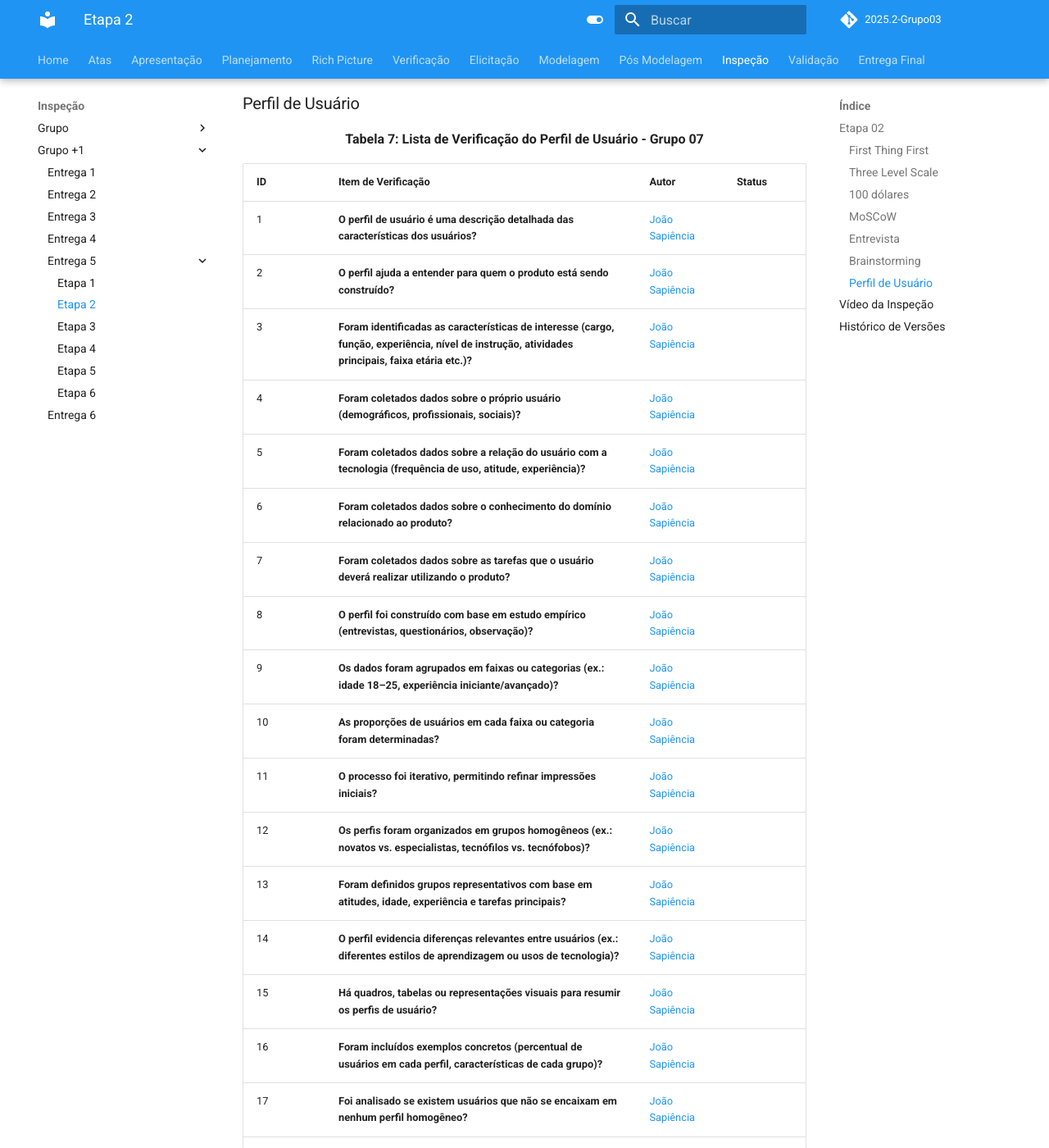
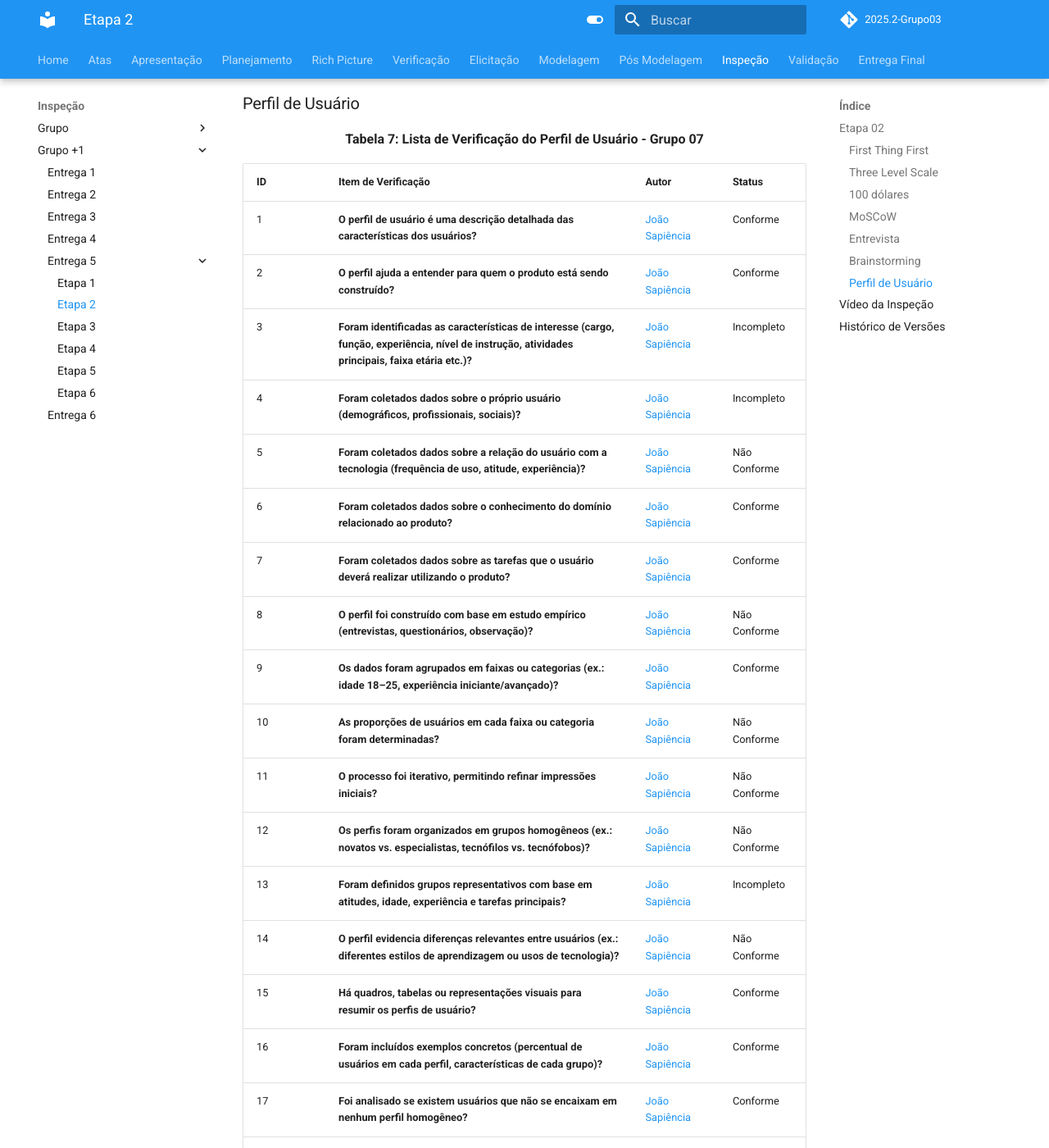
Before and after one commit to Requisitos-de-Software/2025.2-Grupo03, an MkDocs documentation site: the page built from docs/Inspeção/inspeção_Etapa2_grupo_+1_5.md, in a window 1280 px wide and 1400 px high, scrolled down 6378 px. Shown: the whole window at 82% size. Built offline with MkDocs 1.6.1 and Material for MkDocs 9.7.7, drawn with Linux system fonts in a browser that asks for light colours; comment, search, counter and statistics services are not loaded; some of the changed text lies outside the part shown.

Commit message:
Update inspeção_Etapa2_grupo_+1_5.md

```diff
--- a/docs/Inspeção/inspeção_Etapa2_grupo_+1_5.md
+++ b/docs/Inspeção/inspeção_Etapa2_grupo_+1_5.md
@@ -39,14 +39,14 @@ Documento baseado na lista de verificação feita pelo nosso grupo, podendo ser
 
 | ID | Item de Verificação | Autor | Status |
 |----|---------------------|-------|---|
-| 1 | **Todos os requisitos foram listados em três categorias (Alta, Média, Baixa)?** | [Tiago Lemes](https://github.com/TiagoTeixeira-2005) |  |
-| 2 | **A prioridade foi estabelecida com base em uma tabela de importância × urgência?** | [Tiago Lemes](https://github.com/TiagoTeixeira-2005) |  |
-| 3 | **Existe uma priorização definida para cada requisito?** | [Tiago Lemes](https://github.com/TiagoTeixeira-2005) |  |
-| 4 | **As partes interessadas concordaram com a priorização estabelecida?** | [Tiago Lemes](https://github.com/TiagoTeixeira-2005) |  |
-| 5 | **As prioridades altas correspondem a requisitos importantes e urgentes?** | [Tiago Lemes](https://github.com/TiagoTeixeira-2005) |  |
-| 6 | **As prioridades médias correspondem a requisitos importantes, mas não urgentes?** | [Tiago Lemes](https://github.com/TiagoTeixeira-2005) |  |
-| 7 | **As prioridades baixas correspondem a requisitos não importantes e não urgentes?** | [Tiago Lemes](https://github.com/TiagoTeixeira-2005) |  |
-| 8 | **Requisitos classificados como urgentes, mas que não são importantes para os objetivos do negócio, foram identificados e tratados adequadamente (definidos como baixa prioridade ou eliminados)?** | [Tiago Lemes](https://github.com/TiagoTeixeira-2005) |  |
+| 1 | **Todos os requisitos foram listados em três categorias (Alta, Média, Baixa)?** | [Tiago Lemes](https://github.com/TiagoTeixeira-2005) | Conforme  |
+| 2 | **A prioridade foi estabelecida com base em uma tabela de importância × urgência?** | [Tiago Lemes](https://github.com/TiagoTeixeira-2005) | Não Conforme  |
+| 3 | **Existe uma priorização definida para cada requisito?** | [Tiago Lemes](https://github.com/TiagoTeixeira-2005) |Conforme |
+| 4 | **As partes interessadas concordaram com a priorização estabelecida?** | [Tiago Lemes](https://github.com/TiagoTeixeira-2005) | Conforme  |
+| 5 | **As prioridades altas correspondem a requisitos importantes e urgentes?** | [Tiago Lemes](https://github.com/TiagoTeixeira-2005) | Conforme  |
+| 6 | **As prioridades médias correspondem a requisitos importantes, mas não urgentes?** | [Tiago Lemes](https://github.com/TiagoTeixeira-2005) | Conforme  |
+| 7 | **As prioridades baixas correspondem a requisitos não importantes e não urgentes?** | [Tiago Lemes](https://github.com/TiagoTeixeira-2005) | Conforme  |
+| 8 | **Requisitos classificados como urgentes, mas que não são importantes para os objetivos do negócio, foram identificados e tratados adequadamente (definidos como baixa prioridade ou eliminados)?** | [Tiago Lemes](https://github.com/TiagoTeixeira-2005) | Conforme  |
 
 <div align="center"><strong>Autoria de <a href="https://github.com/TiagoTeixeira-2005">Tiago Lemes</a></strong></div>
 
@@ -58,14 +58,14 @@ Documento baseado na lista de verificação feita pelo nosso grupo, podendo ser
 
 | ID | Item de Verificação | Autor | Status |
 |----|---------------------|-------|---|
-| 1 | **Foram dados exatos 100 dólares imaginários para o grupo de priorização?** | [Arthur Guilherme](https://github.com/ArthurGuilher62) |  |
-| 2 | **Cada membro do grupo fez sua própria alocação de seus dólares aos requisitos?** | [Arthur Guilherme](https://github.com/ArthurGuilher62) |  |
-| 3 | **Os requisitos que não tiveram dólares alocados foram considerados com o valor 0?** | [Arthur Guilherme](https://github.com/ArthurGuilher62) |  |
-| 4 | **Não há requisitos que ultrapassem 100 dólares?** | [Arthur Guilherme](https://github.com/ArthurGuilher62) |  |
-| 5 | **A soma de todos os dólares alocados não ultrapassa 100 dólares?** | [Arthur Guilherme](https://github.com/ArthurGuilher62) |  |
-| 6 | **Os integrantes do grupo de priorização foram instruídos a evitar manipulações de valores?** | [Arthur Guilherme](https://github.com/ArthurGuilher62) |  |
-| 7 | **Os dólares foram alocados de acordo com os interesses dos membros?** | [Arthur Guilherme](https://github.com/ArthurGuilher62) |  |
-| 8 | **Cada requisito teve sua média dos valores recebidos?** | [Arthur Guilherme](https://github.com/ArthurGuilher62) |  |
+| 1 | **Foram dados exatos 100 dólares imaginários para o grupo de priorização?** | [Arthur Guilherme](https://github.com/ArthurGuilher62) | Conforme  |
+| 2 | **Cada membro do grupo fez sua própria alocação de seus dólares aos requisitos?** | [Arthur Guilherme](https://github.com/ArthurGuilher62) | Conforme  |
+| 3 | **Os requisitos que não tiveram dólares alocados foram considerados com o valor 0?** | [Arthur Guilherme](https://github.com/ArthurGuilher62) | Não se aplica |
+| 4 | **Não há requisitos que ultrapassem 100 dólares?** | [Arthur Guilherme](https://github.com/ArthurGuilher62) | Conforme  |
+| 5 | **A soma de todos os dólares alocados não ultrapassa 100 dólares?** | [Arthur Guilherme](https://github.com/ArthurGuilher62) | Não Conforme |
+| 6 | **Os integrantes do grupo de priorização foram instruídos a evitar manipulações de valores?** | [Arthur Guilherme](https://github.com/ArthurGuilher62) | Conforme  |
+| 7 | **Os dólares foram alocados de acordo com os interesses dos membros?** | [Arthur Guilherme](https://github.com/ArthurGuilher62) |Conforme   |
+| 8 | **Cada requisito teve sua média dos valores recebidos?** | [Arthur Guilherme](https://github.com/ArthurGuilher62) |Conforme   |
 
 <div align="center"><strong>Autoria de <a href="https://github.com/TiagoTeixeira-2005">Tiago Lemes</a></strong></div>
 
@@ -77,20 +77,20 @@ Documento baseado na lista de verificação feita pelo nosso grupo, podendo ser
 
 | ID | Item de Verificação | Autor | Status |
 |----|---------------------|-------|---|
-| 1 | **A priorização possui quatro classificações de prioridade (Must, Should, Could, Won’t)?** | [Arthur Henrique](https://github.com/arthurhvieira1) |  |
-| 2 | **As classes de priorização foram definidas de maneira clara e compreensível para todos os stakeholders?** | [Arthur Henrique](https://github.com/arthurhvieira1) |  |
-| 3 | **A técnica foi usada com linguagem simples e acessível a todos os envolvidos?** | [Arthur Henrique](https://github.com/arthurhvieira1) |  |
-| 4 | **Os requisitos Must são realmente essenciais/críticos para o sucesso do projeto?** | [Arthur Henrique](https://github.com/arthurhvieira1) |  |
-| 5 | **Caso os requisitos Must não sejam implementados, o projeto não será considerado concluído com sucesso?** | [Arthur Henrique](https://github.com/arthurhvieira1) |  |
-| 6 | **Os requisitos Should são importantes, mas não impedem o sucesso do projeto caso não sejam incluídos?** | [Arthur Henrique](https://github.com/arthurhvieira1) |  |
-| 7 | **Os requisitos Could foram identificados como desejáveis e viáveis apenas se houver tempo e recursos disponíveis?** | [João Felipe](https://github.com/MrBolt2005) |  |
-| 8 | **Os itens classificados como Could foram avaliados quanto à sua relação com a satisfação do cliente?** | [João Felipe](https://github.com/MrBolt2005) |  |
-| 9 | **Os requisitos Won’t foram conscientemente excluídos por não serem prioritários neste momento?** | [João Felipe](https://github.com/MrBolt2005) |  |
-| 10 | **As decisões sobre o que será Won’t foram baseadas em retorno sobre investimento ou impacto estratégico?** | [João Felipe](https://github.com/MrBolt2005) |  |
-| 11 | **Os requisitos Won’t correspondem a funcionalidades que não serão implementadas na release atual?** | [Felipe Guimarães](https://github.com/felipegf1) |  |
-| 12 | **A exclusão dos requisitos Won’t não compromete a entrega ou o uso do produto?** | [Felipe Guimarães](https://github.com/felipegf1) |  |
-| 13 | **Todos os stakeholders podem participar da classificação dos requisitos?** | [Felipe Guimarães](https://github.com/felipegf1) |  |
-| 14 | **A classificação foi feita com base no conhecimento real do negócio pelos interessados?** | [Felipe Guimarães](https://github.com/felipegf1) |  |
+| 1 | **A priorização possui quatro classificações de prioridade (Must, Should, Could, Won’t)?** | [Arthur Henrique](https://github.com/arthurhvieira1) | Conforme  |
+| 2 | **As classes de priorização foram definidas de maneira clara e compreensível para todos os stakeholders?** | [Arthur Henrique](https://github.com/arthurhvieira1) | Conforme  |
+| 3 | **A técnica foi usada com linguagem simples e acessível a todos os envolvidos?** | [Arthur Henrique](https://github.com/arthurhvieira1) | Conforme  |
+| 4 | **Os requisitos Must são realmente essenciais/críticos para o sucesso do projeto?** | [Arthur Henrique](https://github.com/arthurhvieira1) | Conforme  |
+| 5 | **Caso os requisitos Must não sejam implementados, o projeto não será considerado concluído com sucesso?** | [Arthur Henrique](https://github.com/arthurhvieira1) | Conforme  |
+| 6 | **Os requisitos Should são importantes, mas não impedem o sucesso do projeto caso não sejam incluídos?** | [Arthur Henrique](https://github.com/arthurhvieira1) |Conforme   |
+| 7 | **Os requisitos Could foram identificados como desejáveis e viáveis apenas se houver tempo e recursos disponíveis?** | [João Felipe](https://github.com/MrBolt2005) | Conforme  |
+| 8 | **Os itens classificados como Could foram avaliados quanto à sua relação com a satisfação do cliente?** | [João Felipe](https://github.com/MrBolt2005) | Conforme  |
+| 9 | **Os requisitos Won’t foram conscientemente excluídos por não serem prioritários neste momento?** | [João Felipe](https://github.com/MrBolt2005) | Conforme  |
+| 10 | **As decisões sobre o que será Won’t foram baseadas em retorno sobre investimento ou impacto estratégico?** | [João Felipe](https://github.com/MrBolt2005) | Conforme  |
+| 11 | **Os requisitos Won’t correspondem a funcionalidades que não serão implementadas na release atual?** | [Felipe Guimarães](https://github.com/felipegf1) | Conforme  |
+| 12 | **A exclusão dos requisitos Won’t não compromete a entrega ou o uso do produto?** | [Felipe Guimarães](https://github.com/felipegf1) | Conforme  |
+| 13 | **Todos os stakeholders podem participar da classificação dos requisitos?** | [Felipe Guimarães](https://github.com/felipegf1) | Conforme  |
+| 14 | **A classificação foi feita com base no conhecimento real do negócio pelos interessados?** | [Felipe Guimarães](https://github.com/felipegf1) | Conforme  |
 
 <div align="center"><strong>Autoria de <a href="https://github.com/TiagoTeixeira-2005">Tiago Lemes</a></strong></div>
 
@@ -102,14 +102,14 @@ Documento baseado na lista de verificação feita pelo nosso grupo, podendo ser
 
 | ID | Item de Verificação | Autor | Status |
 |----|---------------------|-------|---|
-| 1 | **Foi elaborado um roteiro para a entrevista?** | [Felipe Guimarães](https://github.com/felipegf1) |  |
-| 2 | **O roteiro descreve os assuntos a serem abordados em termos gerais?** | [Felipe Guimarães](https://github.com/felipegf1) |  |
-| 3 | **No roteiro foi identificada a estrutura da entrevista?** | [Felipe Guimarães](https://github.com/felipegf1) |  |
-| 4 | **Durante a entrevista o entrevistador evitou influenciar as respostas do entrevistado?** | [Felipe Guimarães](https://github.com/felipegf1) |  |
-| 5 | **Durante a entrevista o entrevistador evitou fazer perguntas muito longas?** | [Felipe Guimarães](https://github.com/felipegf1) |  |
-| 6 | **Durante a entrevista o entrevistador evitou utilizar termos técnicos desconhecidos pelo entrevistado?** | [Felipe Guimarães](https://github.com/felipegf1) |  |
-| 7 | **Durante a entrevista foram feitas anotações por parte do entrevistador?** | [Felipe Guimarães](https://github.com/felipegf1) |  |
-| 8 | **Após a entrevista foi gerado um relatório ou ata?** | [Felipe Guimarães](https://github.com/felipegf1) |  |
+| 1 | **Foi elaborado um roteiro para a entrevista?** | [Felipe Guimarães](https://github.com/felipegf1) | Conforme  |
+| 2 | **O roteiro descreve os assuntos a serem abordados em termos gerais?** | [Felipe Guimarães](https://github.com/felipegf1) | Conforme  |
+| 3 | **No roteiro foi identificada a estrutura da entrevista?** | [Felipe Guimarães](https://github.com/felipegf1) | Conforme  |
+| 4 | **Durante a entrevista o entrevistador evitou influenciar as respostas do entrevistado?** | [Felipe Guimarães](https://github.com/felipegf1) |Conforme   |
+| 5 | **Durante a entrevista o entrevistador evitou fazer perguntas muito longas?** | [Felipe Guimarães](https://github.com/felipegf1) | Conforme  |
+| 6 | **Durante a entrevista o entrevistador evitou utilizar termos técnicos desconhecidos pelo entrevistado?** | [Felipe Guimarães](https://github.com/felipegf1) | Conforme  |
+| 7 | **Durante a entrevista foram feitas anotações por parte do entrevistador?** | [Felipe Guimarães](https://github.com/felipegf1) |Conforme   |
+| 8 | **Após a entrevista foi gerado um relatório ou ata?** | [Felipe Guimarães](https://github.com/felipegf1) | Conforme  |
 
 <div align="center"><strong>Autoria de <a href="https://github.com/TiagoTeixeira-2005">Tiago Lemes</a></strong></div>
 
@@ -145,24 +145,24 @@ Documento baseado na lista de verificação feita pelo nosso grupo, podendo ser
 
 | ID | Item de Verificação | Autor | Status |
 |----|---------------------|-------|---|
-| 1  | **O perfil de usuário é uma descrição detalhada das características dos usuários?** | [João Sapiência](https://github.com/JoaoSapiencia) |  |
-| 2  | **O perfil ajuda a entender para quem o produto está sendo construído?** | [João Sapiência](https://github.com/JoaoSapiencia) |  |
-| 3  | **Foram identificadas as características de interesse (cargo, função, experiência, nível de instrução, atividades principais, faixa etária etc.)?** | [João Sapiência](https://github.com/JoaoSapiencia) |  |
-| 4  | **Foram coletados dados sobre o próprio usuário (demográficos, profissionais, sociais)?** | [João Sapiência](https://github.com/JoaoSapiencia) |  |
-| 5  | **Foram coletados dados sobre a relação do usuário com a tecnologia (frequência de uso, atitude, experiência)?** | [João Sapiência](https://github.com/JoaoSapiencia) |  |
-| 6  | **Foram coletados dados sobre o conhecimento do domínio relacionado ao produto?** | [João Sapiência](https://github.com/JoaoSapiencia) |  |
-| 7  | **Foram coletados dados sobre as tarefas que o usuário deverá realizar utilizando o produto?** | [João Sapiência](https://github.com/JoaoSapiencia) |  |
-| 8  | **O perfil foi construído com base em estudo empírico (entrevistas, questionários, observação)?** | [João Sapiência](https://github.com/JoaoSapiencia) |  |
-| 9  | **Os dados foram agrupados em faixas ou categorias (ex.: idade 18–25, experiência iniciante/avançado)?** | [João Sapiência](https://github.com/JoaoSapiencia) |  |
-| 10 | **As proporções de usuários em cada faixa ou categoria foram determinadas?** | [João Sapiência](https://github.com/JoaoSapiencia) |  |
-| 11 | **O processo foi iterativo, permitindo refinar impressões iniciais?** | [João Sapiência](https://github.com/JoaoSapiencia) |  |
-| 12 | **Os perfis foram organizados em grupos homogêneos (ex.: novatos vs. especialistas, tecnófilos vs. tecnófobos)?** | [João Sapiência](https://github.com/JoaoSapiencia) |  |
-| 13 | **Foram definidos grupos representativos com base em atitudes, idade, experiência e tarefas principais?** | [João Sapiência](https://github.com/JoaoSapiencia) |  |
-| 14 | **O perfil evidencia diferenças relevantes entre usuários (ex.: diferentes estilos de aprendizagem ou usos de tecnologia)?** | [João Sapiência](https://github.com/JoaoSapiencia) |  |
-| 15 | **Há quadros, tabelas ou representações visuais para resumir os perfis de usuário?** | [João Sapiência](https://github.com/JoaoSapiencia) |  |
-| 16 | **Foram incluídos exemplos concretos (percentual de usuários em cada perfil, características de cada grupo)?** | [João Sapiência](https://github.com/JoaoSapiencia) |  |
-| 17 | **Foi analisado se existem usuários que não se encaixam em nenhum perfil homogêneo?** | [João Sapiência](https://github.com/JoaoSapiencia) |  |
-| 18 | **O perfil de usuário serve como base para a criação de personas?** | [João Sapiência](https://github.com/JoaoSapiencia) |  |
+| 1  | **O perfil de usuário é uma descrição detalhada das características dos usuários?** | [João Sapiência](https://github.com/JoaoSapiencia) | Conforme |
+| 2  | **O perfil ajuda a entender para quem o produto está sendo construído?** | [João Sapiência](https://github.com/JoaoSapiencia) | Conforme |
+| 3  | **Foram identificadas as características de interesse (cargo, função, experiência, nível de instrução, atividades principais, faixa etária etc.)?** | [João Sapiência](https://github.com/JoaoSapiencia) | Incompleto |
+| 4  | **Foram coletados dados sobre o próprio usuário (demográficos, profissionais, sociais)?** | [João Sapiência](https://github.com/JoaoSapiencia) | Incompleto |
+| 5  | **Foram coletados dados sobre a relação do usuário com a tecnologia (frequência de uso, atitude, experiência)?** | [João Sapiência](https://github.com/JoaoSapiencia) | Não Conforme |
+| 6  | **Foram coletados dados sobre o conhecimento do domínio relacionado ao produto?** | [João Sapiência](https://github.com/JoaoSapiencia) | Conforme |
+| 7  | **Foram coletados dados sobre as tarefas que o usuário deverá realizar utilizando o produto?** | [João Sapiência](https://github.com/JoaoSapiencia) | Conforme |
+| 8  | **O perfil foi construído com base em estudo empírico (entrevistas, questionários, observação)?** | [João Sapiência](https://github.com/JoaoSapiencia) | Não Conforme |
+| 9  | **Os dados foram agrupados em faixas ou categorias (ex.: idade 18–25, experiência iniciante/avançado)?** | [João Sapiência](https://github.com/JoaoSapiencia) | Conforme |
+| 10 | **As proporções de usuários em cada faixa ou categoria foram determinadas?** | [João Sapiência](https://github.com/JoaoSapiencia) | Não Conforme |
+| 11 | **O processo foi iterativo, permitindo refinar impressões iniciais?** | [João Sapiência](https://github.com/JoaoSapiencia) | Não Conforme |
+| 12 | **Os perfis foram organizados em grupos homogêneos (ex.: novatos vs. especialistas, tecnófilos vs. tecnófobos)?** | [João Sapiência](https://github.com/JoaoSapiencia) | Não Conforme |
+| 13 | **Foram definidos grupos representativos com base em atitudes, idade, experiência e tarefas principais?** | [João Sapiência](https://github.com/JoaoSapiencia) | Incompleto |
+| 14 | **O perfil evidencia diferenças relevantes entre usuários (ex.: diferentes estilos de aprendizagem ou usos de tecnologia)?** | [João Sapiência](https://github.com/JoaoSapiencia) | Não Conforme |
+| 15 | **Há quadros, tabelas ou representações visuais para resumir os perfis de usuário?** | [João Sapiência](https://github.com/JoaoSapiencia) | Conforme |
+| 16 | **Foram incluídos exemplos concretos (percentual de usuários em cada perfil, características de cada grupo)?** | [João Sapiência](https://github.com/JoaoSapiencia) | Conforme |
+| 17 | **Foi analisado se existem usuários que não se encaixam em nenhum perfil homogêneo?** | [João Sapiência](https://github.com/JoaoSapiencia) | Conforme |
+| 18 | **O perfil de usuário serve como base para a criação de personas?** | [João Sapiência](https://github.com/JoaoSapiencia) | Conforme |
 
 <div align="center"><strong>Autoria de <a href="https://github.com/TiagoTeixeira-2005">Tiago Lemes</a></strong></div>
 
```
Also changed, not shown: other parts of docs/Inspeção/inspeção_Etapa2_grupo_+1_5.md (+1 -1 lines).
